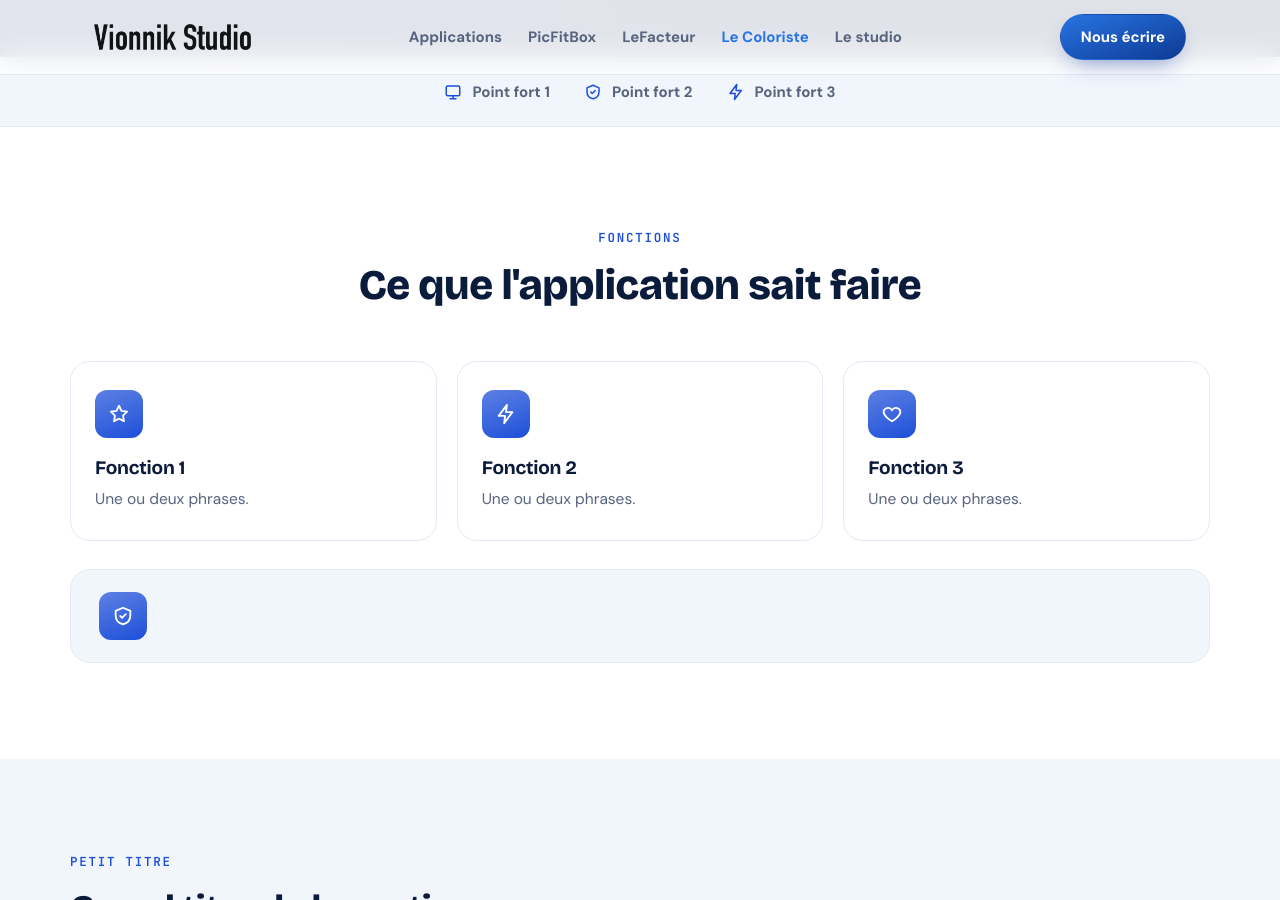
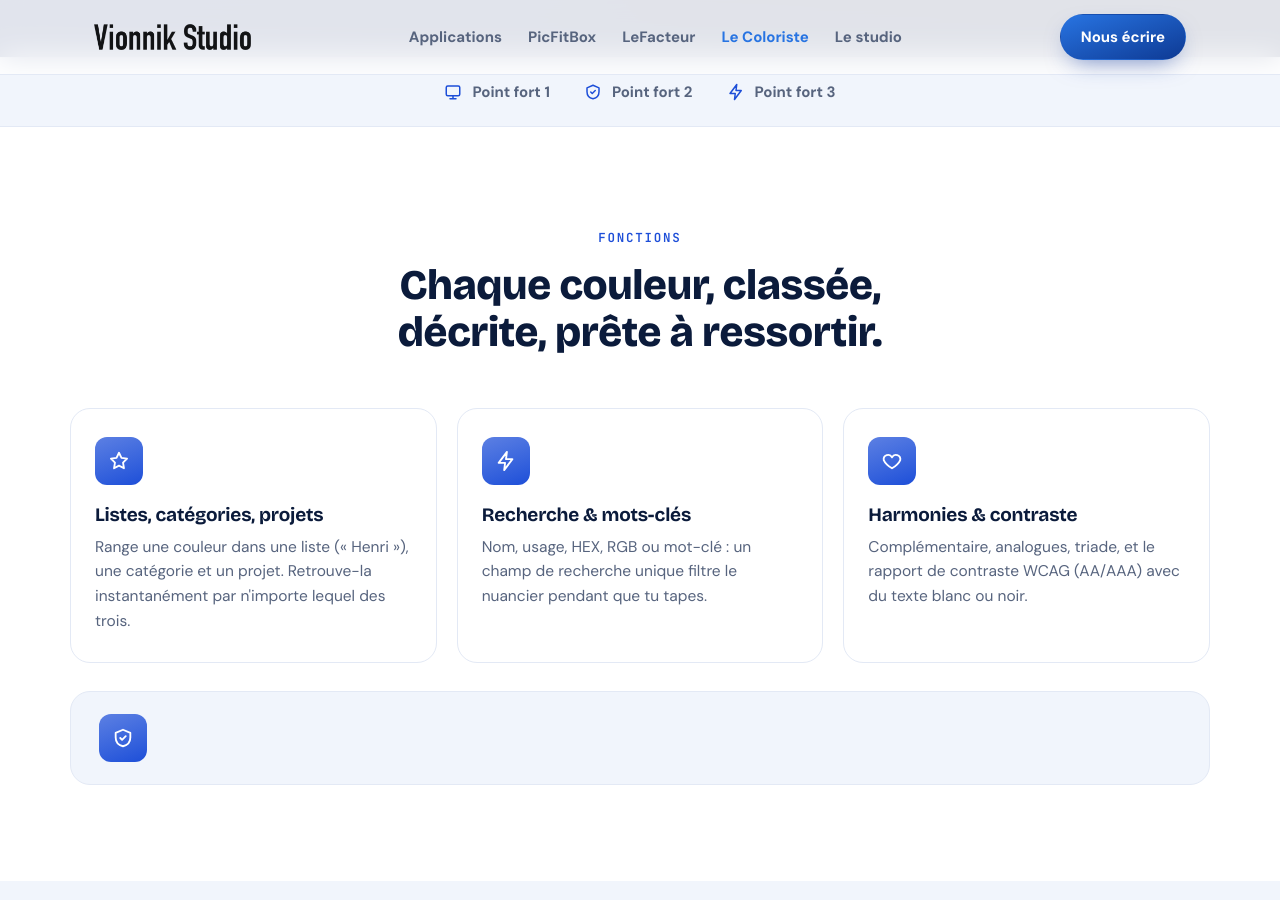
Before and after one commit to vionnikstudio/vionnikstudio.github.io, a Jekyll site: the page built from _produits/le_coloriste.md, in a window 1280 px wide and 900 px high, scrolled down 1147 px. Built offline with Jekyll 4.4.1, drawn with Linux system fonts in a browser that asks for light colours.

Commit message:
Update application features descriptions and titles

```diff
--- a/_produits/le_coloriste.md
+++ b/_produits/le_coloriste.md
@@ -55,17 +55,17 @@ rabais_debut: "30 novembre 2026"
 rabais_fin: "31 décembre 2026"
 rabais_texte: "15%"
 
-fonctions_titre: "Ce que l'application sait faire"
+fonctions_titre: "Chaque couleur, classée, décrite, prête à ressortir."
 fonctions:
   - icone: "etoile"
-    titre: "Fonction 1"
-    texte: "Une ou deux phrases."
+    titre: "Listes, catégories, projets"
+    texte: "Range une couleur dans une liste (« Henri »), une catégorie et un projet. Retrouve-la instantanément par n'importe lequel des trois."
   - icone: "eclair"
-    titre: "Fonction 2"
-    texte: "Une ou deux phrases."
+    titre: "Recherche & mots-clés"
+    texte: "Nom, usage, HEX, RGB ou mot-clé : un champ de recherche unique filtre le nuancier pendant que tu tapes."
   - icone: "coeur"
-    titre: "Fonction 3"
-    texte: "Une ou deux phrases."
+    titre: "Harmonies & contraste"
+    texte: "Complémentaire, analogues, triade, et le rapport de contraste WCAG (AA/AAA) avec du texte blanc ou noir."
 note: ""
 
 sections:
```
